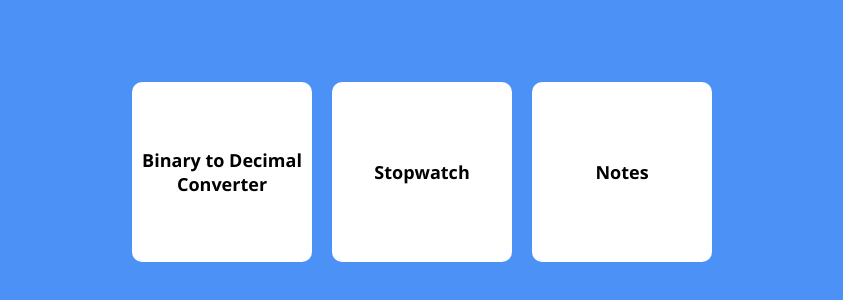
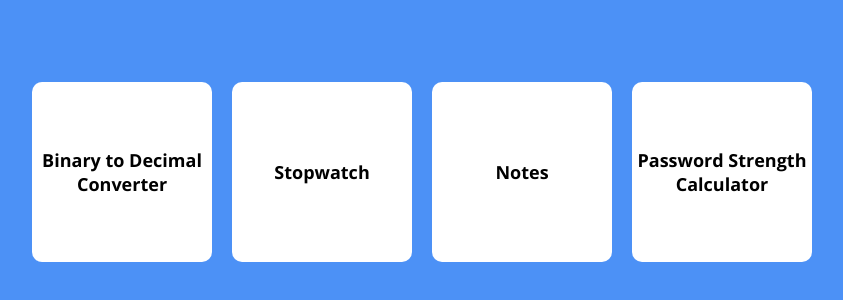
Before and after one commit to zieeeelona/apps, a plain HTML site: page index.html in a window 1280 px wide. Shown: the part 228-528 px from the top of the page, without its empty margins (218-1061 px from the left). Drawn offline with nearby package versions, Linux system fonts and the light colour scheme.

Commit message:
added password strength calculator link to index and readme

```diff
--- a/index.html
+++ b/index.html
@@ -18,6 +18,9 @@
         <div class="app">
             <a href="notes/index.html">Notes</a>
         </div>
+        <div class="app">
+            <a href="password-strength-calculator/index.html">Password Strength Calculator</a>
+        </div>
     </div>
 </body>
 </html>
```
Also changed, not shown: 1 other file.
